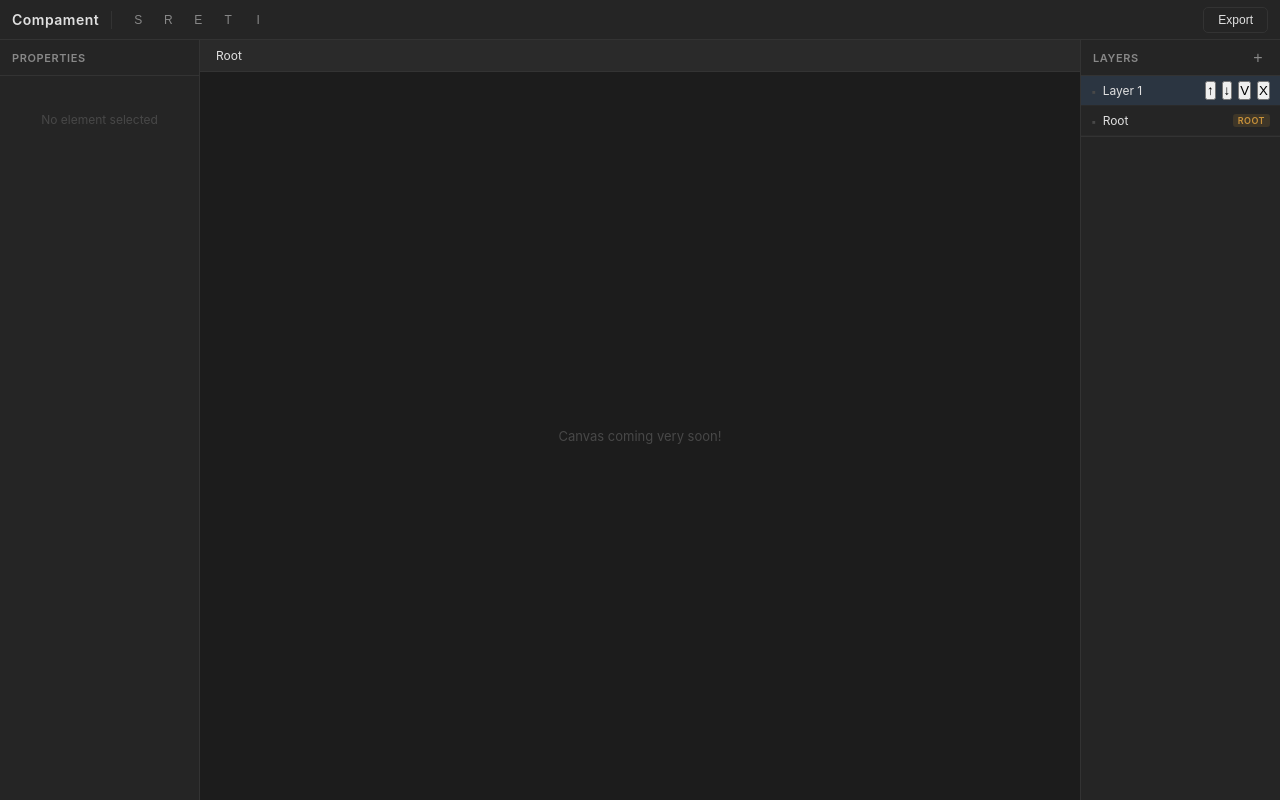
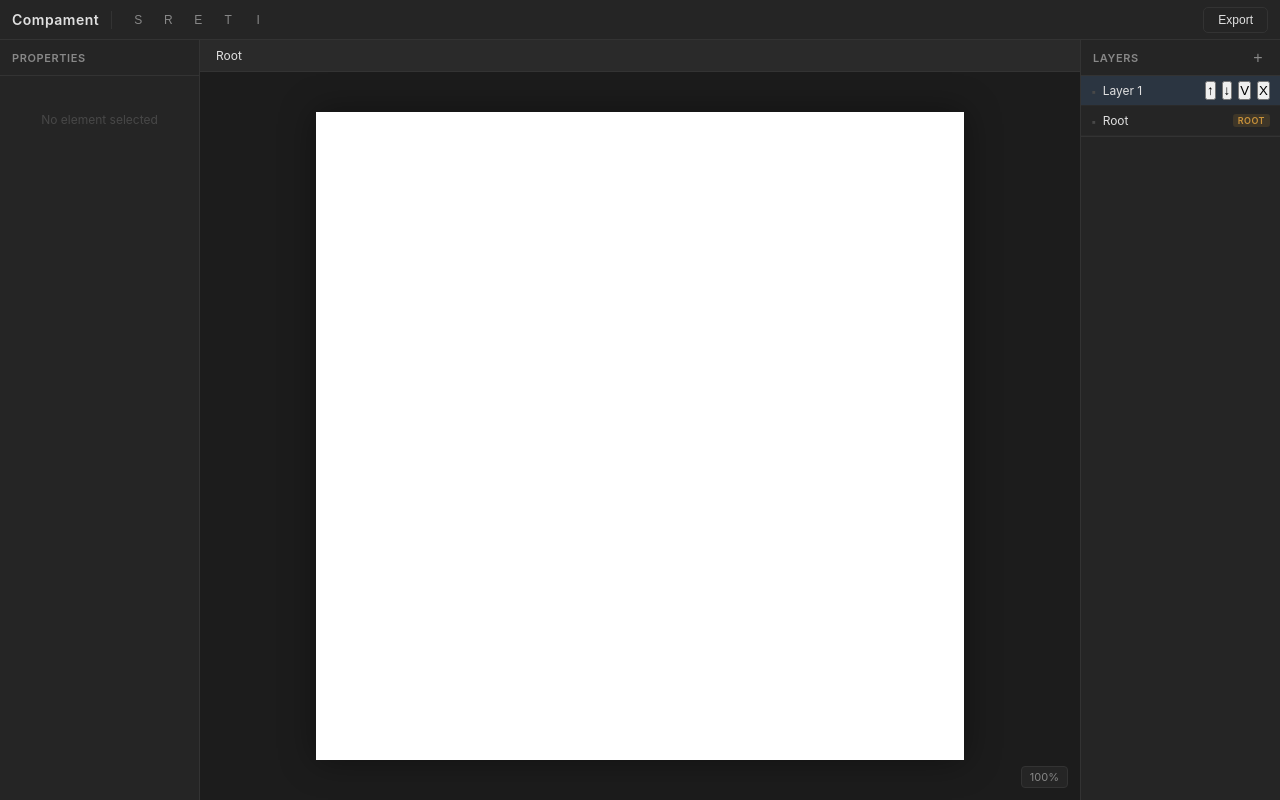
Before and after one commit to luckyhappygamer33-alt/compament, a React (Vite) app: page / in a window 1280 px wide. Both pictures are taken after a click on the button "Create Project". Built offline with nearby package versions, Linux system fonts and the light colour scheme.

Commit message:
f: add basic init canvas rendering+ implement canvas zoom and pan

```diff
--- a/src/components/CanvasArea.css
+++ b/src/components/CanvasArea.css
@@ -22,8 +22,28 @@
     justify-content: center;
 }
 
-/* temporary — remove once real canvas is in place */
-.canvas-placeholder {
-    font-size: 13px;
-    color: var(--color-text-dim);
+.editor-canvas {
+    width: 100%;
+    height: 100%;
+    display: block;
 }
+
+.zoom-indicator {
+    position: absolute;
+    bottom: 12px;
+    right: 12px;
+    font-size: 11px;
+    color: var(--color-text-muted);
+    background: var(--color-panel);
+    border: 1px solid var(--color-border);
+    border-radius: 4px;
+    padding: 3px 8px;
+    cursor: pointer;
+    transition: color 0.1s, background 0.1s;
+    user-select: none;
+}
+
+.zoom-indicator:hover {
+    color: var(--color-text);
+    background: var(--color-hover);
+}
--- a/src/components/CanvasArea.tsx
+++ b/src/components/CanvasArea.tsx
@@ -1,17 +1,161 @@
+import { useRef, useEffect, useState } from 'react'
+import { useEditorStore } from '../store/editorStore'
+import Breadcrumb from './Breadcrumb'
 import './CanvasArea.css'
-import Breadcrumb from './Breadcrumb'
 
 export default function CanvasArea() {
+    const canvasRef = useRef<HTMLCanvasElement>(null)
+    const artboardSize = useEditorStore(state => state.artboardSize)
+
+    const [zoom, setZoom] = useState(1)
+    const [pan, setPan] = useState({ x: 0, y: 0 })
+    const [initZoom, setInitZoom] = useState(1)
+
+    const zoomRef = useRef(zoom)
+    const panRef = useRef(pan)
+
+    const isPanningRef = useRef(false)
+    const lastMouseRef = useRef({ x: 0, y: 0 })
+
+    useEffect(() => {
+        zoomRef.current = zoom
+        panRef.current = pan
+    })
+
+    // when a project is created, fit the artboard to screen
+    useEffect(() => {
+        const canvas = canvasRef.current
+        if (!canvas || !artboardSize) return
+
+        canvas.width = canvas.offsetWidth
+        canvas.height = canvas.offsetHeight
+
+        const padding = 40
+        const scaleX = (canvas.width - padding * 2) / artboardSize.width
+        const scaleY = (canvas.height - padding * 2) / artboardSize.height
+        const initialZoom = Math.min(scaleX, scaleY)
+
+        setZoom(initialZoom)
+        setInitZoom(initialZoom)
+        setPan({
+            x: (canvas.width - artboardSize.width * initialZoom) / 2,
+            y: (canvas.height - artboardSize.height * initialZoom) / 2,
+        })
+    }, [artboardSize])
+
+    useEffect(() => {
+        const canvas = canvasRef.current
+        if (!canvas || !artboardSize) return
+
+        const ctx = canvas.getContext('2d')
+        if (!ctx) return
+
+        ctx.clearRect(0, 0, canvas.width, canvas.height)
+
+        ctx.save()
+        ctx.translate(pan.x, pan.y)
+        ctx.scale(zoom, zoom)
+
+        ctx.shadowColor = 'rgba(0, 0, 0, 0.4)'
+        ctx.shadowBlur = 20 / zoom
+
+        ctx.fillStyle = '#ffffff'
+        ctx.fillRect(0, 0, artboardSize.width, artboardSize.height)
+
+        ctx.shadowColor = 'transparent'
+        ctx.shadowBlur = 0
+
+        ctx.restore()
+    }, [artboardSize, zoom, pan])
+
+    // event listeners — registered once, use refs for current values
+    useEffect(() => {
+        const canvas = canvasRef.current
+        if (!canvas) return
+
+        const handleWheel = (e: WheelEvent) => {
+            e.preventDefault()
+            const factor = e.deltaY < 0 ? 1.1 : 0.9
+            const currentZoom = zoomRef.current
+            const currentPan = panRef.current
+            const newZoom = Math.max(0.05, Math.min(50, currentZoom * factor))
+
+            // keep the point under the cursor fixed while zooming
+            const mouseX = e.offsetX
+            const mouseY = e.offsetY
+            const worldX = (mouseX - currentPan.x) / currentZoom
+            const worldY = (mouseY - currentPan.y) / currentZoom
+
+            setZoom(newZoom)
+            setPan({
+                x: mouseX - worldX * newZoom,
+                y: mouseY - worldY * newZoom,
+            })
+        }
+
+        const handleMouseDown = (e: MouseEvent) => {
+            if (e.button === 1) {  // middle mouse button
+                e.preventDefault()
+                isPanningRef.current = true
+                lastMouseRef.current = { x: e.clientX, y: e.clientY }
+            }
+        }
+
+        const handleMouseMove = (e: MouseEvent) => {
+            if (!isPanningRef.current) return
+            const dx = e.clientX - lastMouseRef.current.x
+            const dy = e.clientY - lastMouseRef.current.y
+            lastMouseRef.current = { x: e.clientX, y: e.clientY }
+            setPan(p => ({ x: p.x + dx, y: p.y + dy }))
+        }
+
+        const handleMouseUp = (e: MouseEvent) => {
+            if (e.button === 1) isPanningRef.current = false
+        }
+
+        // passive: false lets us call preventDefault on wheel
+        canvas.addEventListener('wheel', handleWheel, { passive: false })
+        canvas.addEventListener('mousedown', handleMouseDown)
+        window.addEventListener('mousemove', handleMouseMove)
+        window.addEventListener('mouseup', handleMouseUp)
+
+        return () => {
+            canvas.removeEventListener('wheel', handleWheel)
+            canvas.removeEventListener('mousedown', handleMouseDown)
+            window.removeEventListener('mousemove', handleMouseMove)
+            window.removeEventListener('mouseup', handleMouseUp)
+        }
+
+    }, [])
+
+    const handleResetZoom = () => {
+        const canvas = canvasRef.current
+        if (!canvas || !artboardSize) return
+
+        const padding = 40
+        const scaleX = (canvas.width - padding * 2) / artboardSize.width
+        const scaleY = (canvas.height - padding * 2) / artboardSize.height
+        const fitZoom = Math.min(scaleX, scaleY)
+
+        setZoom(fitZoom)
+        setPan({
+            x: (canvas.width - artboardSize.width * fitZoom) / 2,
+            y: (canvas.height - artboardSize.height * fitZoom) / 2,
+        })
+    }
+
     return (
         <div className="canvas-area">
             <div className="canvas-breadcrumb-bar">
                 <Breadcrumb />
             </div>
             <div className="canvas-viewport">
-                {/* canvas element will go here in the next step */}
-                <div className="canvas-placeholder">
-                    Canvas coming very soon!
-                </div>
+                <canvas ref={canvasRef} className="editor-canvas" />
+                {artboardSize && (
+                    <div className="zoom-indicator" onClick={handleResetZoom}>
+                        {Math.round((zoom / initZoom) * 100)}%
+                    </div>
+                )}
             </div>
         </div>
     )
```
